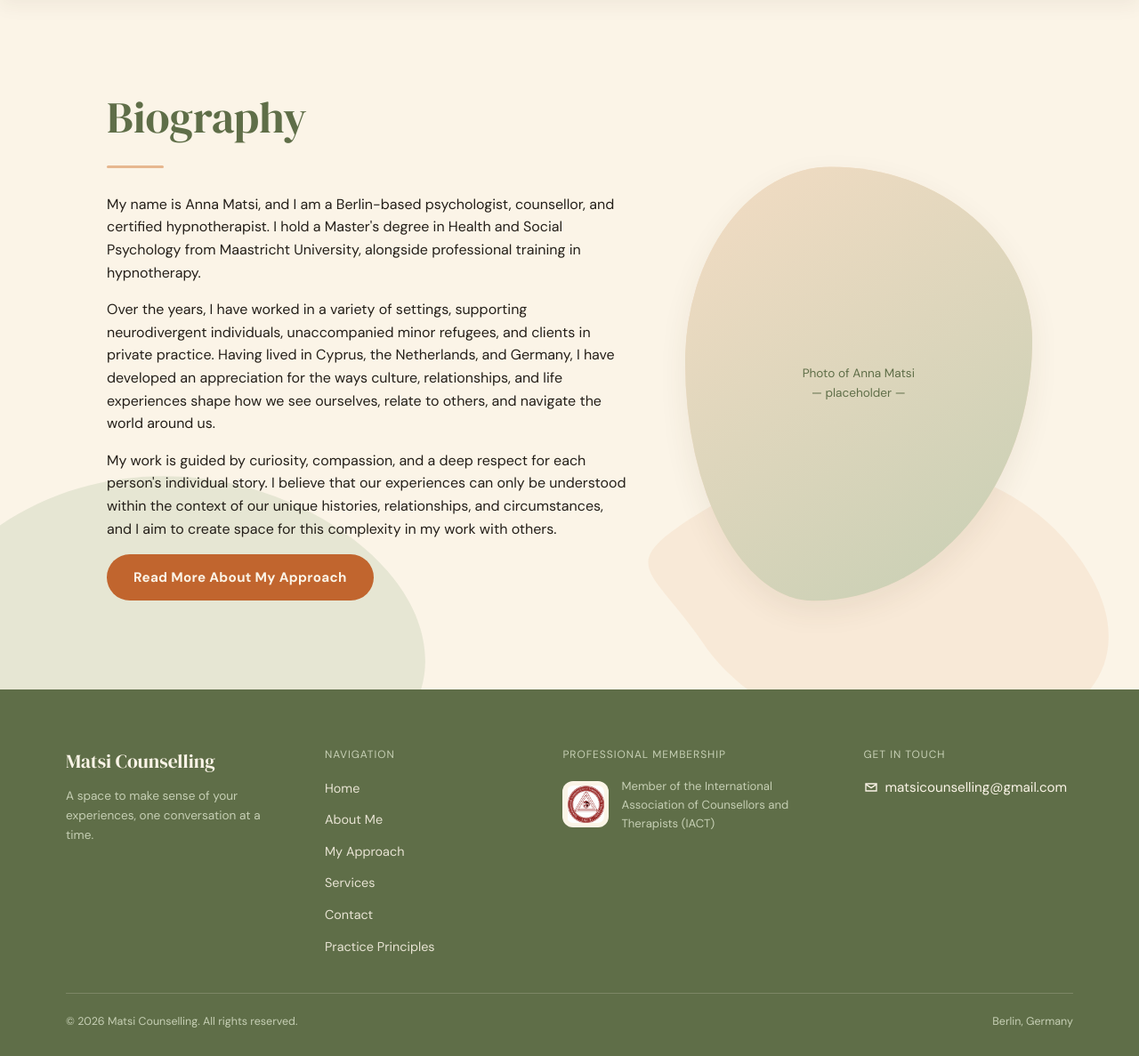
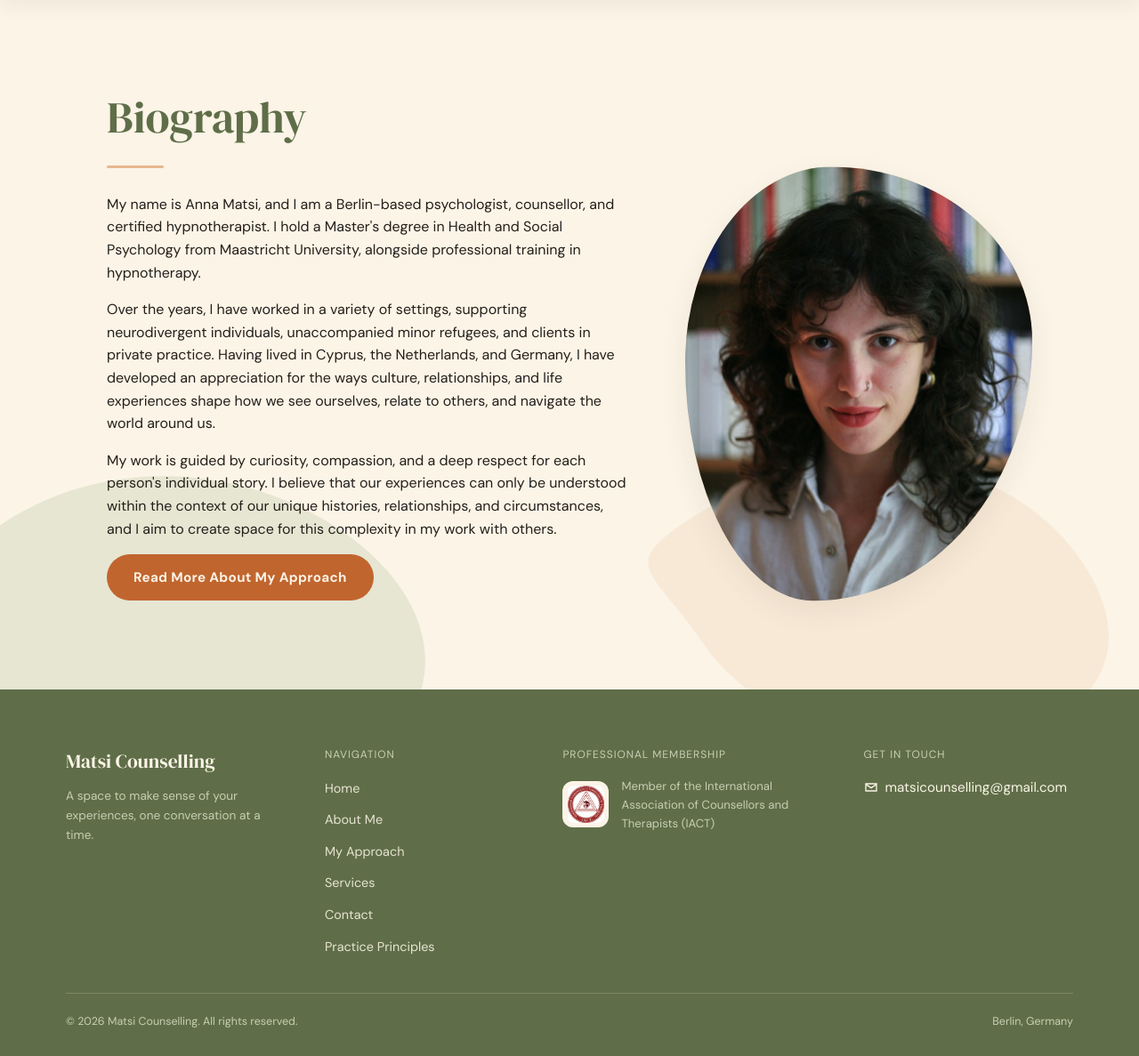
Before and after one commit to marvindoc5/anna-website, a FastAPI app: page /about in a window 1280 px wide. Shown: the part 113-1300 px from the top of the page at 89% size. Run offline with FastAPI, Linux system fonts and the light colour scheme.

Commit message:
Add Anna's real headshot, replacing photo placeholders
Resized/compressed from an 8.5MB 2593x3891 source down to a
110KB 800x1200 JPEG (orientation-corrected, EXIF stripped) and
wired it into both the About page and the home page's About slide.

Co-Authored-By: Claude Sonnet 5 <noreply@anthropic.com>

```diff
--- a/static/css/style.css
+++ b/static/css/style.css
@@ -668,19 +668,6 @@ button {
   object-fit: cover;
 }
 
-.photo-placeholder {
-  width: 100%;
-  height: 100%;
-  display: flex;
-  align-items: center;
-  justify-content: center;
-  text-align: center;
-  padding: 20px;
-  font-size: 0.85rem;
-  color: var(--sage-deep);
-  background: linear-gradient(145deg, var(--peach-soft), var(--sage-pale));
-}
-
 /* Slide 4 — getting started */
 .slide-start {
   background: var(--sage);
--- a/templates/about.html
+++ b/templates/about.html
@@ -18,7 +18,7 @@
       </div>
       <div class="about-photo-col">
         <div class="about-photo-frame">
-          <div class="photo-placeholder">Photo of Anna Matsi<br>— placeholder —</div>
+          <img src="{{ url_for('static', path='images/anna-headshot.jpg') }}" alt="Anna Matsi" loading="lazy">
         </div>
       </div>
     </div>
--- a/templates/index.html
+++ b/templates/index.html
@@ -54,7 +54,7 @@
             <p>I offer a collaborative and reflective space to explore the experiences, relationships, and patterns that shape how you understand yourself and relate to others. Drawing from health and social psychology, systemic perspectives, and hypnosis techniques, I adapt the process to your unique needs and goals.</p>
           </div>
           <div class="about-photo-frame">
-            <div class="photo-placeholder">Photo of Anna Matsi<br>— placeholder —</div>
+            <img src="{{ url_for('static', path='images/anna-headshot.jpg') }}" alt="Anna Matsi" loading="lazy">
           </div>
         </div>
       </div>
```
Also changed, not shown: static/images/anna-headshot.jpg (added).
